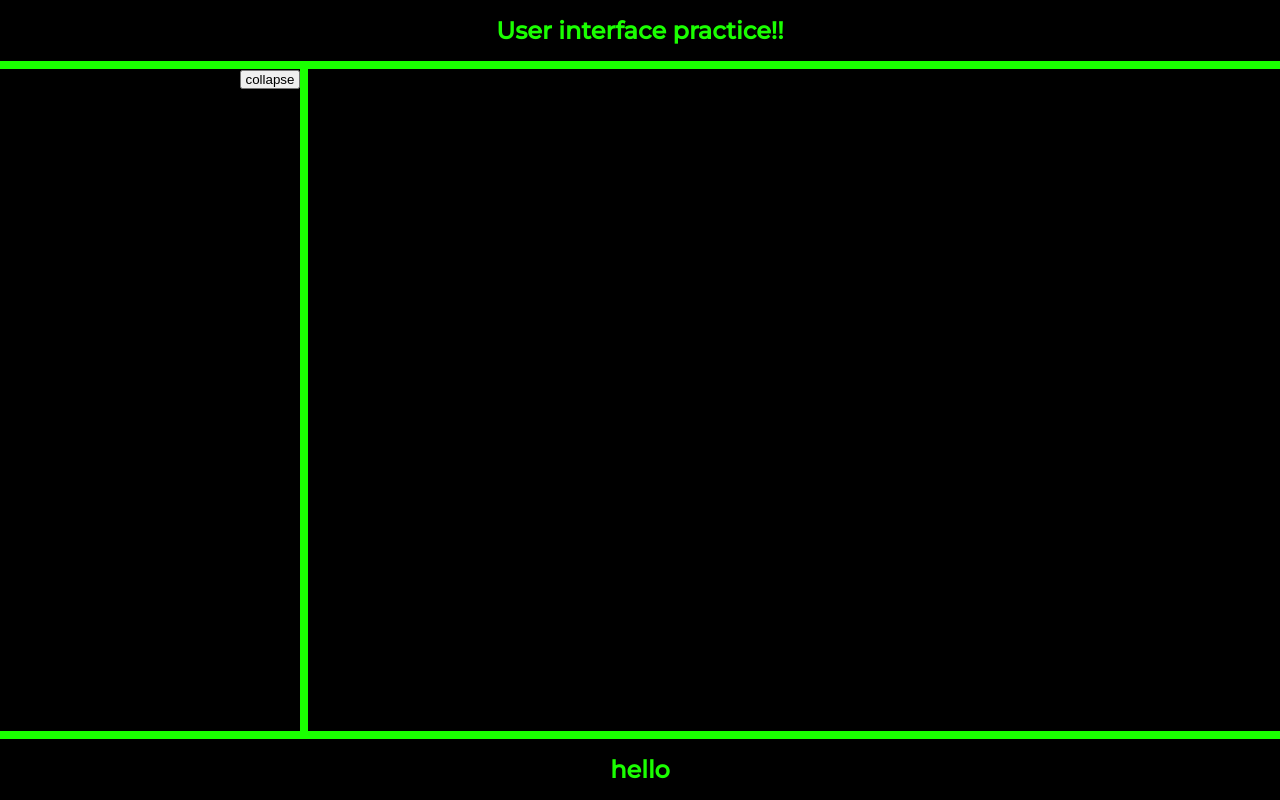
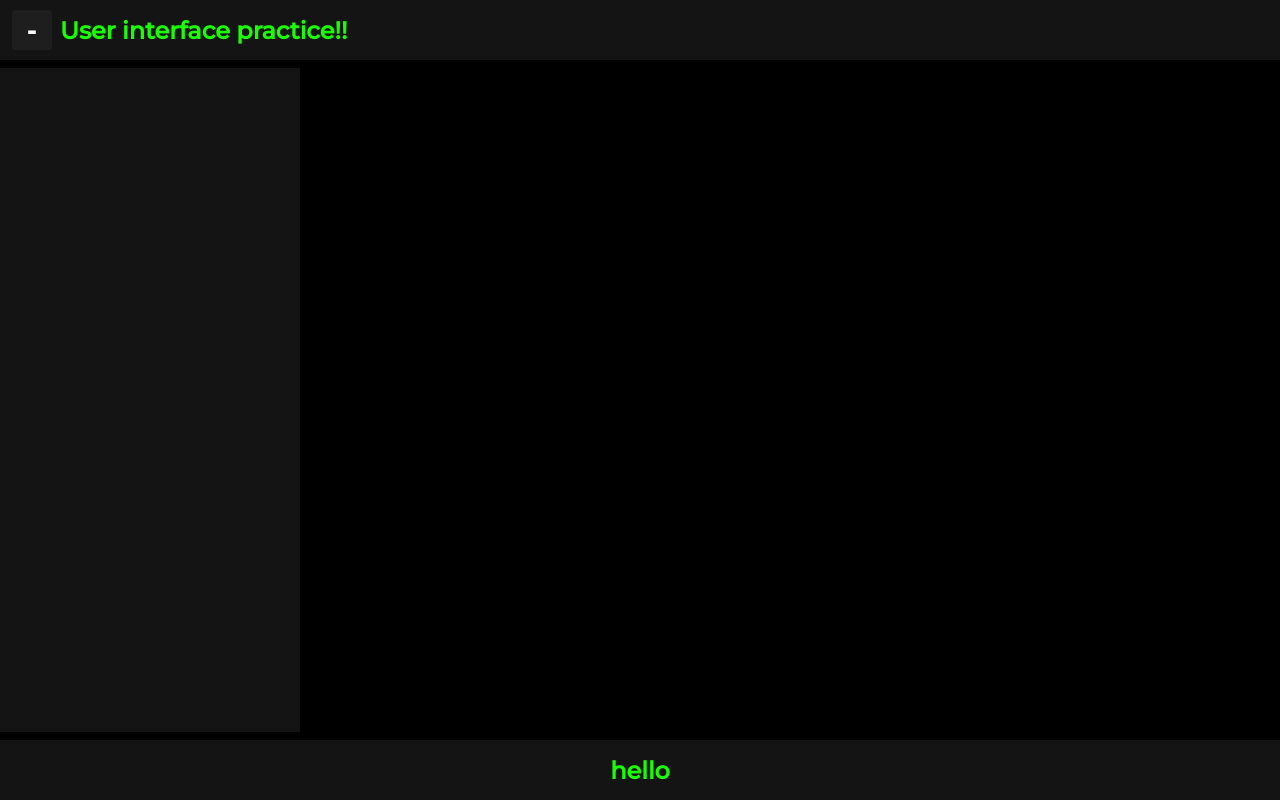
Before and after one commit to Romte1/user-interface-practice, a website built with webpack: page src/index.html in a window 1280 px wide. Built offline with nearby package versions, Linux system fonts and the light colour scheme.

Commit message:
Moved and improved the collapse and show button, moved it to the header section

```diff
--- a/src/index.html
+++ b/src/index.html
@@ -8,16 +8,15 @@
 </head>
 <body>
     <section class="header">
+        <div class="title">
+        <button class="toggleNavBarButton">-</button>
         <h1>User interface practice!!</h1>
+        </div>
     </section>
 
     <section class="nav">
         <div class ="navMenu">
 
-        </div>
-
-        <div class ="navButton">
-            <button class="toggleNavBarButton">collapse</button>
         </div>
 
 
--- a/src/index.js
+++ b/src/index.js
@@ -4,12 +4,12 @@ let navMenu = document.querySelector(".navMenu");
 let body = document.querySelector("body");
 
 function toggleNavBar() {
-  if (toggleButton.textContent === "collapse") {
-    toggleButton.textContent = "show";
+  if (toggleButton.textContent === "-") {
+    toggleButton.textContent = "+";
     navMenu.style.display = "none";
     body.style.gridTemplateColumns = "max-content minmax(300px, auto)";
   } else {
-    toggleButton.textContent = "collapse";
+    toggleButton.textContent = "-";
     navMenu.style.display = "block";
     body.style.gridTemplateColumns = "minmax(100px, 300px) minmax(300px, auto)";
   }
--- a/src/styles.css
+++ b/src/styles.css
@@ -16,30 +16,51 @@ body {
   grid-template-columns: minmax(100px, 300px) minmax(300px, auto);
   grid-template-rows: auto 1fr auto;
   gap: 8px;
-  background-color: #1aff00;
+  background-color: #000000;
 
 }
 
 .header {
-  background-color:rgb(0, 0, 0);
+  background-color:rgb(20, 20, 20);
   grid-column:  span 2;
   display: flex;
-  justify-content: center;
   align-items: center;
-  padding: 16px 0;
+  height: 60px;
+  padding: 0 0 0 12px;
 
+  .title {
+    display: flex;
+    align-items: center;
+    gap:8px;
+  }
   h1 {
     color: #1aff00;
+  }
+  button {
+    width: 40px;
+    height: 40px;
+    font-size: 30px;
+    font-weight: 800;
+    border: none;
+    background-color: rgb(30, 30, 30);
+    color: white;
+    border-radius: 4px;
+
+    &:hover {
+      background-color: rgb(60, 60, 60);
+    }
   }
 }
 
 .nav {
-  background-color:rgb(0, 0, 0);
+  background-color:rgb(20, 20, 20);
   display: grid;
   grid-template-columns: 1fr auto;
 
   button {
-    width: 60px;
+    width: 30px;
+    font-size: 20px;
+    border: none;
   }
 
   .navButton {
@@ -52,12 +73,12 @@ body {
 }
 
 .footer {
-  background-color:rgb(0, 0, 0);
+  background-color:rgb(20, 20, 20);
   grid-column:  span 2;
   display: flex;
   justify-content: center;
   align-items: center;
-  padding: 16px 0;
+  height:60px;
 
   h1 {
     color: #1aff00;
```
